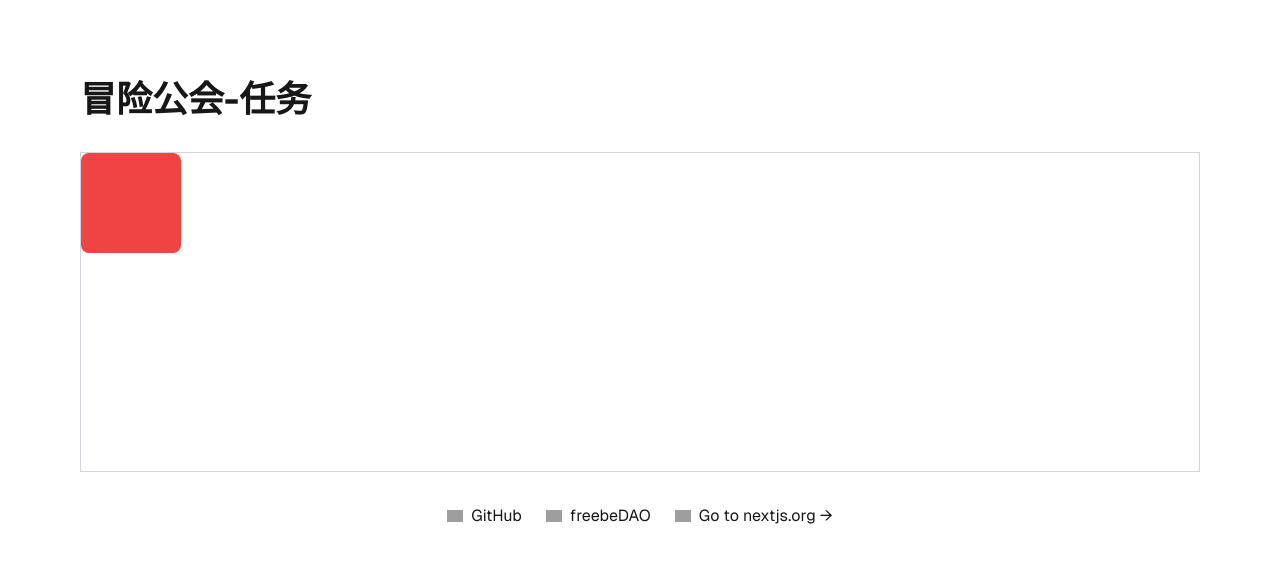
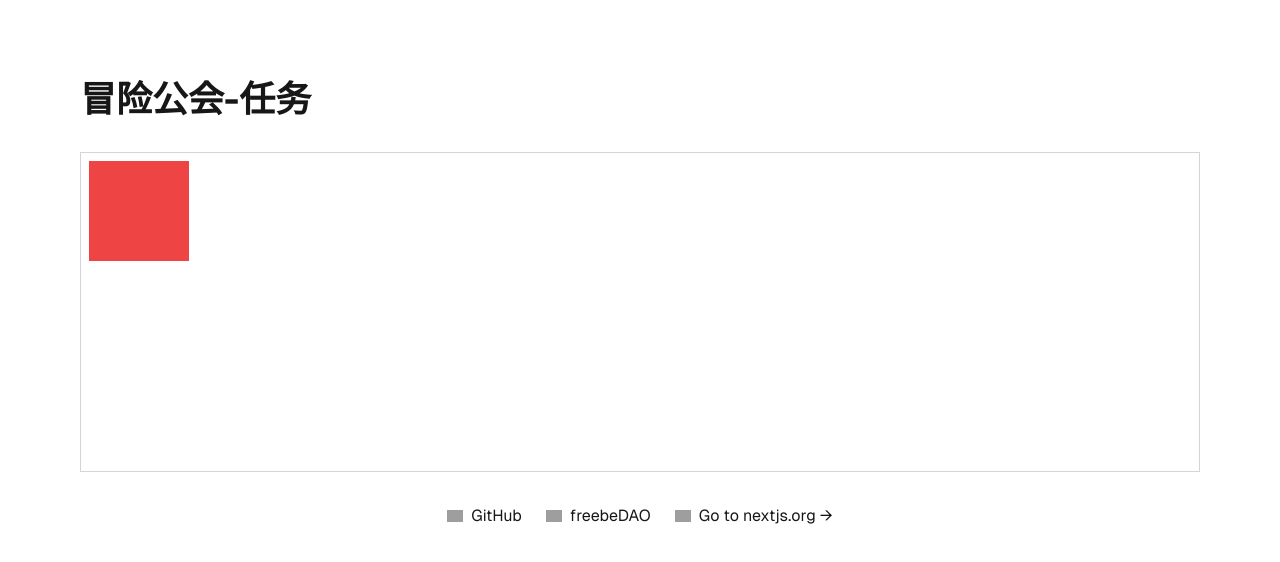
Before and after one commit to freebeDAO/advanture-island, a Next.js app: page / in a window 1280 px wide. Shown: the top 562 px of the page. Built offline with nearby package versions, Linux system fonts and the light colour scheme; no server answers; grey boxes are pictures that could not be loaded.

Commit message:
fix: 修改类型定义

```diff
--- a/src/app/page.tsx
+++ b/src/app/page.tsx
@@ -26,10 +26,10 @@ export default function Home() {
         {/* 替换成自己完成的任务演示组件 */}
         <h2 className="text-2xl h-80 text-gray-400 border border-gray-300 p-2 w-full relative">
           {/* 添加任务组件用于展示 */}
-          <MoveComponent step={5} />
+          {/* <MoveComponent step={5} /> */}
           {/* <DraggerComponent /> */}
           {/* <ScaledComponent/> */}
-          {/* <JumpableComponent/> */}
+          <JumpableComponent/>
           {/* <ConnectComponent/> */}
           {/* <TalkableComponent/> */}
         </h2>
--- a/src/app/test/MoveComponent/index.tsx
+++ b/src/app/test/MoveComponent/index.tsx
@@ -14,10 +14,10 @@ const autoTrackChange = (changeVal: ChangeValFn, checkRun: () => boolean) => {
   }, 1000);
 }
 
-function Home(props: any) {
+function Home() {
   return (
     <div className="min-h-screen p-4 pb-20 gap-16 sm:p-20 font-[family-name:var(--font-geist-sans)]">
-      <MoveComponent step={10} elMoveChaneg={autoTrackChange}/>
+      <MoveComponent step={10} elMoveChange={autoTrackChange}/>
     </div>
   );
 }
--- a/src/components/ConnectComponent/index.tsx
+++ b/src/components/ConnectComponent/index.tsx
@@ -8,7 +8,7 @@ const helper = (val: string) => {
 }
 
 // 暂无处理异常情况，即输入值异常-无法转换成数字的
-function ConnectComponent(props: any) {
+function ConnectComponent() {
   const [id, setId] = useState('');
   const [xVal, setXVal] = useState('');
   const [yVal, setYVal] = useState('');
--- a/src/components/DraggerComponent/index.tsx
+++ b/src/components/DraggerComponent/index.tsx
@@ -1,14 +1,14 @@
 "use client";
 import React, { useEffect, useRef, useState } from 'react';
 
-function DraggerComponent(props: any) {
+function DraggerComponent() {
   const isDragging = useRef(false);
   const offsetVal = useRef({ x: 0, y: 0 })
   // 使用 useState 来跟踪元素的位置
   const [position, setPosition] = useState({ x: 0, y: 0 });
 
   // 鼠标按下事件处理函数
-  const handleMouseDown = (event: any) => {
+  const handleMouseDown = (event: React.MouseEvent) => {
     isDragging.current = true;
     offsetVal.current = {
       x: event.clientX - position.x,
@@ -17,7 +17,7 @@ function DraggerComponent(props: any) {
   };
 
   // 鼠标移动事件处理函数
-  const handleMouseMove = (event: any) => {
+  const handleMouseMove = (event: MouseEvent) => {
     if (isDragging.current) {
       const current = offsetVal.current;
       // console.log('###########', event);
--- a/src/components/JumpableComponent/index.tsx
+++ b/src/components/JumpableComponent/index.tsx
@@ -2,9 +2,10 @@
 
 import React, { useEffect, useRef, useState } from 'react';
 
+type StyleType = Record<string, string>;
 
-function JumpableComponent(props: any) {
-  const [styleVal, setStyleVal] = useState<any>({
+function JumpableComponent() {
+  const [styleVal, setStyleVal] = useState<StyleType>({
     animation: "bounce 1s linear",
     animationPlayState: "paused",
   });
@@ -18,7 +19,7 @@ function JumpableComponent(props: any) {
     });
   }
 
-  const handleKeyDown = (event: any) => {
+  const handleKeyDown = (event: KeyboardEvent) => {
     if (event.key === ' ') {
       setStyleVal({
         animation: "bounce 1s linear",
@@ -27,7 +28,7 @@ function JumpableComponent(props: any) {
     }
   }
 
-  const onAnimationEnd = () => setStyleVal(null);
+  const onAnimationEnd = () => setStyleVal({});
 
   useEffect(() => {
     // 设置CSS变量
--- a/src/components/MoveComponent/index.tsx
+++ b/src/components/MoveComponent/index.tsx
@@ -12,7 +12,7 @@ type CheckRunFn = () => boolean
 
 type MoveCmptProp = {
   step: number;
-  elMoveChaneg?: (changeVal: AliasFn, checkRun: CheckRunFn) => void
+  elMoveChange?: (changeVal: AliasFn, checkRun: CheckRunFn) => void
 }
 
 const dicts = new Map([
@@ -33,7 +33,7 @@ function MoveComponent(props: MoveCmptProp) {
   const [position, setPosition] = useState<PostPropType>({ x: 0, y: 0 });
 
   // 鼠标按下事件处理函数
-  const handleMouseDown = (event: any) => {
+  const handleMouseDown = (event: React.MouseEvent) => {
     isDragging.current = true;
     isUserAction.current = true;
     offsetVal.current = {
@@ -43,7 +43,7 @@ function MoveComponent(props: MoveCmptProp) {
   };
 
   // 鼠标移动事件处理函数
-  const handleMouseMove = (event: any) => {
+  const handleMouseMove = (event: MouseEvent) => {
     if (isDragging.current) {
       const current = offsetVal.current;
       setPosition({
@@ -63,11 +63,11 @@ function MoveComponent(props: MoveCmptProp) {
   // 检查当前是否在进行用户操作
   const checkRun = () => isUserAction.current;
 
-  const autoElMoveChaneg = () => {
-    props.elMoveChaneg?.(setPosition, checkRun);
+  const autoelMoveChange = () => {
+    props.elMoveChange?.(setPosition, checkRun);
   }
 
-  const handelKeyDown = (event: any) => {
+  const handelKeyDown = (event: KeyboardEvent) => {
     isUserAction.current = true;
     const callback = dicts.get(event.key);
     if (callback) {
@@ -91,7 +91,7 @@ function MoveComponent(props: MoveCmptProp) {
     }
   }
 
-  const handleClickDown = (event: any) => {
+  const handleClickDown = (event: MouseEvent) => {
     if (isMovedVal.current) {
       isMovedVal.current = false;
     } else {
@@ -113,7 +113,7 @@ function MoveComponent(props: MoveCmptProp) {
   }
 
   useEffect(() => {
-    autoElMoveChaneg();
+    autoelMoveChange();
     setLocationVal();
     document.addEventListener('click', handleClickDown);
     document.addEventListener("mouseup", handleMouseUp);
@@ -136,7 +136,6 @@ function MoveComponent(props: MoveCmptProp) {
 
   return (
     <div
-
       ref={postEl}
       style={{
         left: position.x,
--- a/src/components/ScaledComponent/index.tsx
+++ b/src/components/ScaledComponent/index.tsx
@@ -1,8 +1,10 @@
 "use client";
 import React, { useState } from 'react';
 
-function ScaledComponent(props: any) {
-  const [styleVal, setStyleVal] = useState<any>({})
+type StyleType = Record<string, string>;
+
+function ScaledComponent() {
+  const [styleVal, setStyleVal] = useState<StyleType>({});
 
   const onMouseEnter = () => {
     console.log('onMouseEnter');
--- a/src/components/TalkableComponent/index.tsx
+++ b/src/components/TalkableComponent/index.tsx
@@ -1,8 +1,8 @@
 "use client";
 import React, { useRef, useState } from 'react';
 
-function TalkableComponent(props: any) {
-  const dialog = useRef<any>(null)
+function TalkableComponent() {
+  const dialog = useRef<HTMLDialogElement>(null)
   const [tetxVal, setTextVal] = useState("");
 
   const clickHandler = () => {
@@ -15,7 +15,7 @@ function TalkableComponent(props: any) {
   }
 
   const closeModal = () => {
-    dialog.current.close();
+    dialog.current?.close();
   }
 
   return (
```
Also changed, not shown: src/app/test/DraggerComponent/page.tsx (+1 -1 lines), src/app/test/JumpableComponent/page.tsx (+1 -1 lines), src/app/test/ScaledComponent/page.tsx (+1 -1 lines), src/app/test/TalkableComponent/page.tsx (+1 -1 lines).
